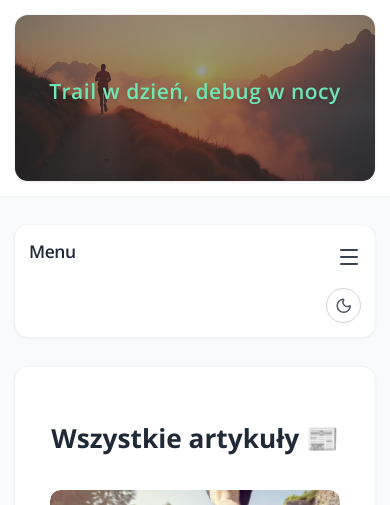
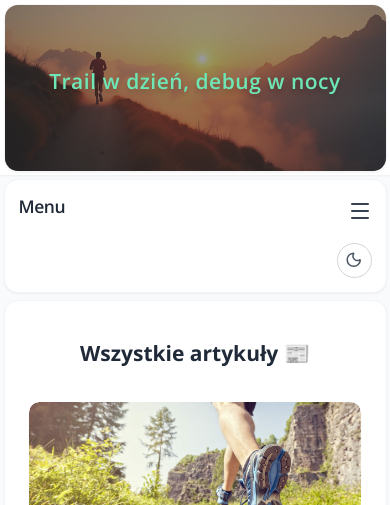
Before and after one commit to DevyWhite/bieganie-treningi-dieta, a React (Create React App) app: page /articles in a window 390 px wide. Shown: the top 505 px of the page. Built offline with nearby package versions, Linux system fonts and the light colour scheme.

Commit message:
refactor: adjust padding and spacing for better mobile responsiveness

```diff
--- a/src/components/MenuNawigacyjne.jsx
+++ b/src/components/MenuNawigacyjne.jsx
@@ -2,7 +2,7 @@ import React from "react";
 
 const MenuNawigacyjne = ({ tygodnie, ustawTydzien, aktywnyTydzien }) => {
    return (
-      <nav className='flex flex-wrap justify-center gap-2 mt-4'>
+      <nav className='flex flex-wrap justify-center gap-1 sm:gap-2 mt-4'>
          {tygodnie.map((_, index) => {
             const isActive = index === aktywnyTydzien;
 
@@ -11,7 +11,7 @@ const MenuNawigacyjne = ({ tygodnie, ustawTydzien, aktywnyTydzien }) => {
                   key={index}
                   onClick={() => ustawTydzien(index)}
                   className={`
-                     px-4 py-2 rounded-lg font-medium
+                     px-2 py:2 sm:px-4 sm:py-2 rounded-lg font-medium
                      transition-all duration-200 ease-in-out
                      border
                      ${
--- a/src/major/App.jsx
+++ b/src/major/App.jsx
@@ -12,13 +12,13 @@ const App = () => {
          <div className='flex flex-col min-h-screen bg-gray-50 text-gray-800 dark:bg-gray-900 dark:text-gray-200 transition-colors duration-300'>
             {/* HEADER */}
             <header className='bg-white dark:bg-gray-800 shadow-sm dark:shadow-none transition-colors duration-300'>
-               <div className='max-w-6xl mx-auto px-4 py-4 flex justify-between items-center'>
+               <div className='max-w-6xl mx-auto px-1 py-1 sm:px-4 sm:py-4 flex justify-between items-center'>
                   <Header />
                </div>
             </header>
 
             {/* MAIN CONTENT */}
-            <main className='flex flex-1 flex-col md:flex-row w-full max-w-6xl mx-auto px-4 py-8 gap-8 transition-colors duration-300'>
+            <main className='flex flex-1 flex-col md:flex-row w-full max-w-6xl mx-auto px-1 py-1 gap-2 sm:px-4 sm:py-8 sm:gap-8 transition-colors duration-300'>
                {/* NAVIGATION */}
                <aside className='md:w-1/4 w-full bg-white dark:bg-gray-800 rounded-2xl shadow-sm dark:shadow-none border border-gray-100 dark:border-gray-700 p-4 transition-colors duration-300'>
                   <Navigation />
@@ -32,7 +32,7 @@ const App = () => {
 
             {/* FOOTER */}
             <footer className='bg-white dark:bg-gray-800 border-t border-gray-100 dark:border-gray-700 shadow-inner mt-auto transition-colors duration-300'>
-               <div className='max-w-6xl mx-auto px-4 py-6 text-center text-sm text-gray-500 dark:text-gray-400'>
+               <div className='max-w-6xl mx-auto px-1 py-1 sm:px-4 sm:py-6 text-center text-sm text-gray-500 dark:text-gray-400'>
                   <Footer />
                </div>
             </footer>
--- a/src/major/Footer.jsx
+++ b/src/major/Footer.jsx
@@ -11,7 +11,7 @@ const Footer = () => {
          </h2>
 
          {/* Opis */}
-         <p className='max-w-md text-gray-500 dark:text-gray-400 leading-relaxed'>
+         <p className='max-w-md text-center text-gray-500 dark:text-gray-400 leading-relaxed'>
             Biegam po lesie i po kodzie – moje trasy, projekty biegowe i pomysły
             na życie w rytmie natury.
          </p>
--- a/src/pages/ArticlePage.jsx
+++ b/src/pages/ArticlePage.jsx
@@ -33,7 +33,7 @@ const ArticlePage = () => {
    }
 
    return (
-      <div className='max-w-4xl mx-auto px-4 py-10 transition-colors duration-300'>
+      <div className='max-w-4xl mx-auto px-1 py-5 sm:px-4 sm:py-10 transition-colors duration-300'>
          {/* Nagłówek artykułu */}
          <h1 className='text-4xl font-bold text-center mb-6 text-gray-800 dark:text-gray-100'>
             {article.title}
--- a/src/pages/ArticlesListPage.jsx
+++ b/src/pages/ArticlesListPage.jsx
@@ -21,12 +21,12 @@ const ArticlesListPage = () => {
    }
 
    return (
-      <div className='max-w-6xl mx-auto px-4 py-10 transition-colors duration-300'>
-         <h1 className='text-3xl font-bold mb-10 text-center text-gray-800 dark:text-gray-200'>
+      <div className='max-w-6xl mx-auto px-1 py-5 sm:px-4 sm:py-10 transition-colors duration-300'>
+         <h1 className='text-2xl sm:text-3xl font-bold mb-10 text-center text-gray-800 dark:text-gray-200'>
             Wszystkie artykuły 📰
          </h1>
 
-         <div className='grid md:grid-cols-2 lg:grid-cols-3 gap-8'>
+         <div className='grid md:grid-cols-2 lg:grid-cols-3 gap-4 sm:gap-8'>
             {articles.map((article) => (
                <Link
                   to={`/article/${article.id}`}
--- a/src/pages/Treningi.jsx
+++ b/src/pages/Treningi.jsx
@@ -9,9 +9,9 @@ const Treningi = () => {
    const [aktywnyTydzien, ustawAktywnyTydzien] = useState(0);
 
    return (
-      <div className='min-h-screen bg-gray-50 dark:bg-gray-900 transition-colors duration-300 py-10 px-4 flex flex-col items-center'>
+      <div className='min-h-screen bg-gray-50 dark:bg-gray-900 transition-colors duration-300 px-1 py-5 sm:py-10 sm:px-4 flex flex-col items-center'>
          {/* Nagłówek */}
-         <h1 className='text-3xl font-bold text-gray-800 dark:text-gray-100 mb-8 text-center'>
+         <h1 className='text-2xl sm:text-3xl font-bold text-gray-800 dark:text-gray-100 mb-8 text-center'>
             🏋️‍♂️ Plan treningowy – Tydzień {aktywnyTydzien + 1}
          </h1>
 
```
